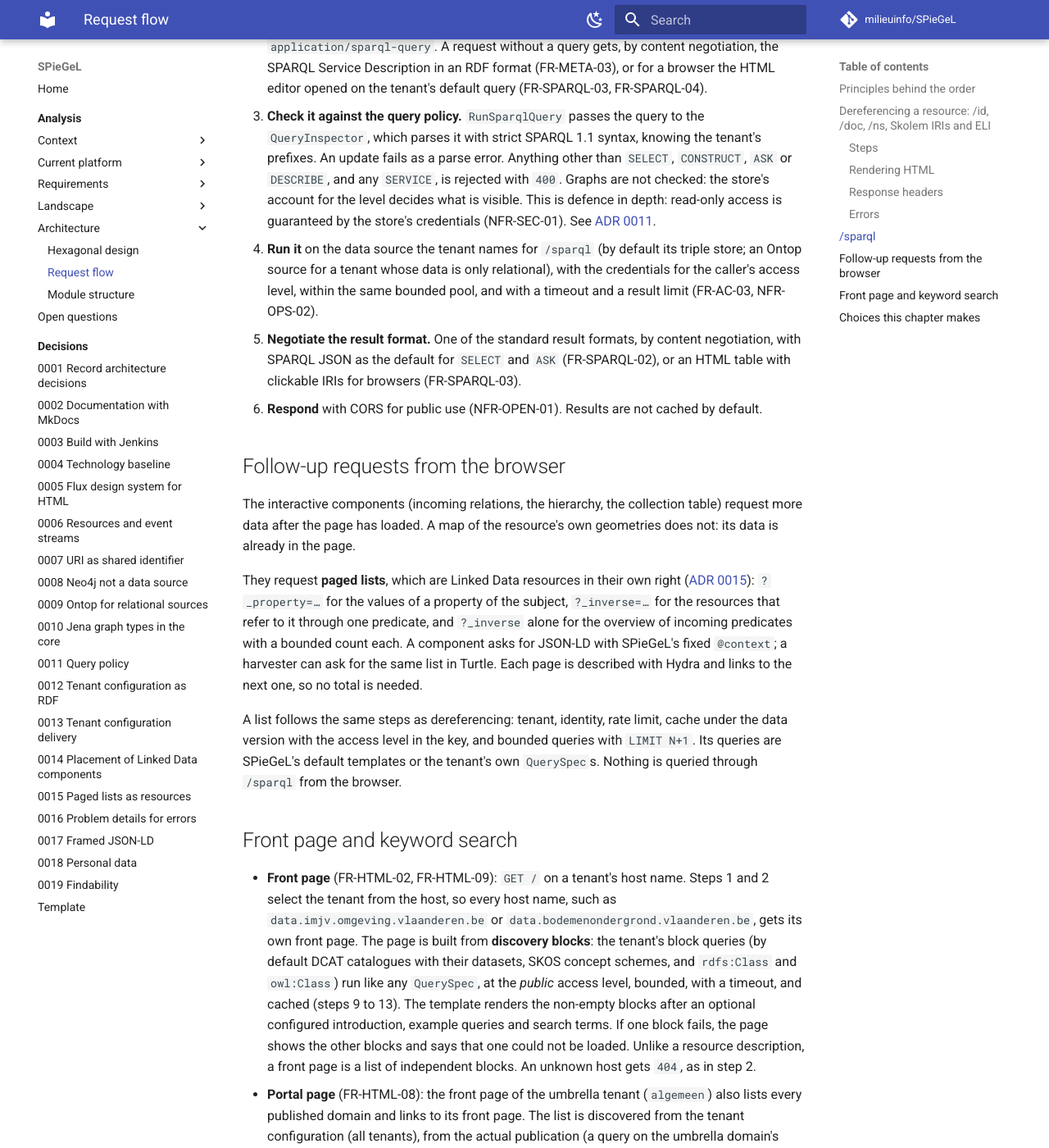
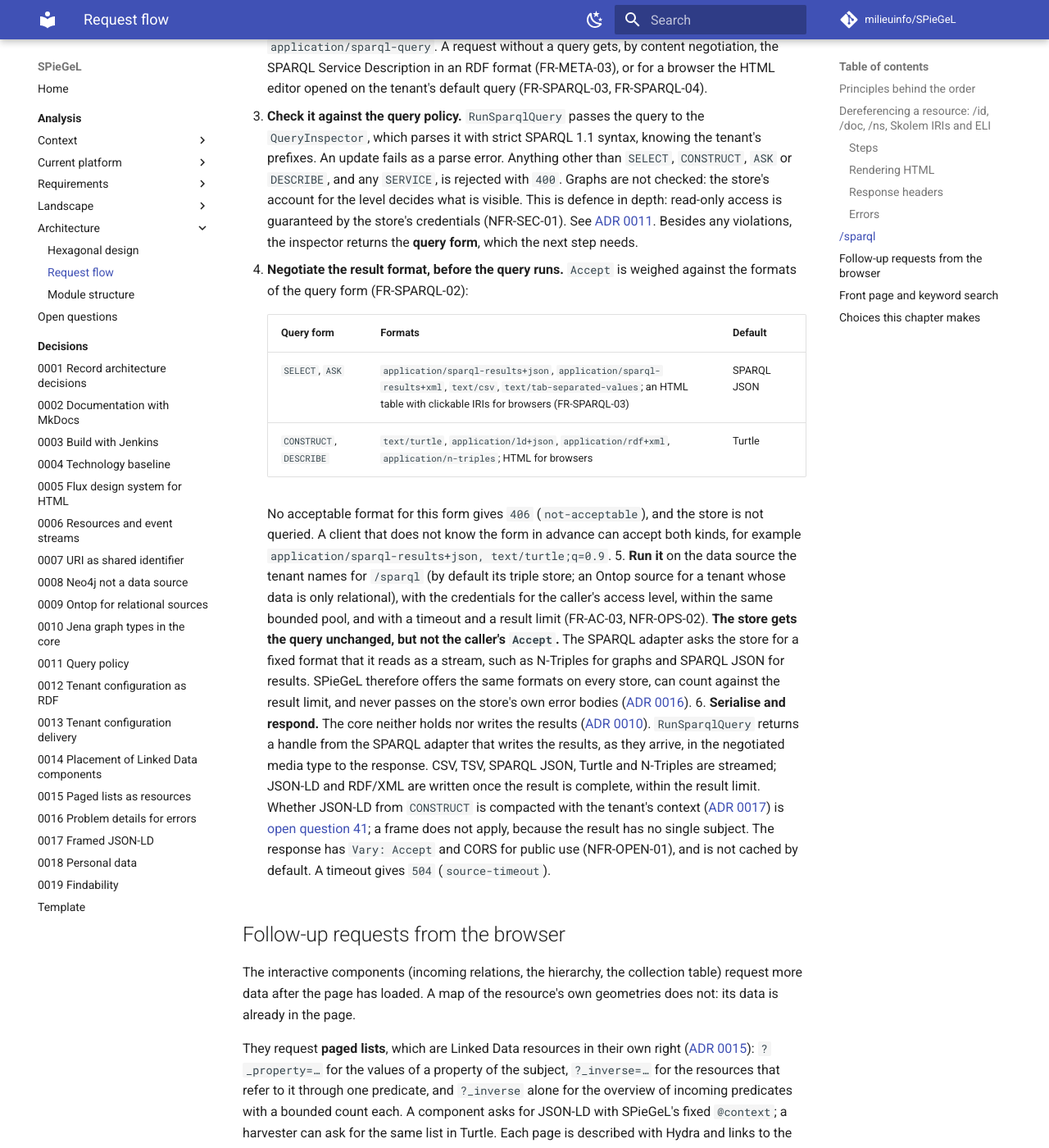
Before and after one commit to milieuinfo/SPieGeL, an MkDocs documentation site: the page built from docs/analysis/05-architecture/request-flow.md, in a window 1280 px wide and 1400 px high, scrolled down 6382 px. Shown: the whole window at 82% size. Built offline with MkDocs 1.6.1 and Material for MkDocs 9.7.7, drawn with Linux system fonts in a browser that asks for light colours; comment, search, counter and statistics services are not loaded.

Commit message:
Detail the /sparql flow and remove the Flux working document
Request flow
- /sparql: the query policy check also returns the query form; the
  result format is negotiated against that form before the query runs
  (406 without querying the store)
- The store gets the query unchanged but not the caller's Accept: the
  SPARQL adapter asks for a fixed format and SPieGeL serialises the
  results, so every store offers the same formats, the result limit
  can be counted and store error bodies never pass through
- Results are written by a handle from the SPARQL adapter, because the
  core holds no result types (ADR 0010); JSON-LD and RDF/XML are
  written once the result is complete

Open questions
- New 41: is JSON-LD from CONSTRUCT compacted with the tenant's
  context?

Feedback
- Remove the Flux team's working document (version 0.1, for
  discussion) from the published documentation

Co-Authored-By: Claude Opus 5.5 <noreply@anthropic.com>

```diff
--- a/docs/analysis/05-architecture/request-flow.md
+++ b/docs/analysis/05-architecture/request-flow.md
@@ -121,10 +121,17 @@ Every error is an HTML page for a browser and `application/problem+json` for any
 
 1. Steps 1 to 3a as above: receive, resolve the tenant, identify the caller, and check the rate limit, which is stricter for `/sparql` (NFR-OPS-08).
 2. **Read the query** from `query` (GET, or a `POST` form) or from a `POST` body of type `application/sparql-query`. A request without a query gets, by content negotiation, the SPARQL Service Description in an RDF format (FR-META-03), or for a browser the HTML editor opened on the tenant's default query (FR-SPARQL-03, FR-SPARQL-04).
-3. **Check it against the query policy.** `RunSparqlQuery` passes the query to the `QueryInspector`, which parses it with strict SPARQL 1.1 syntax, knowing the tenant's prefixes. An update fails as a parse error. Anything other than `SELECT`, `CONSTRUCT`, `ASK` or `DESCRIBE`, and any `SERVICE`, is rejected with `400`. Graphs are not checked: the store's account for the level decides what is visible. This is defence in depth: read-only access is guaranteed by the store's credentials (NFR-SEC-01). See [ADR 0011](../../adr/0011-query-policy.md).
-4. **Run it** on the data source the tenant names for `/sparql` (by default its triple store; an Ontop source for a tenant whose data is only relational), with the credentials for the caller's access level, within the same bounded pool, and with a timeout and a result limit (FR-AC-03, NFR-OPS-02).
-5. **Negotiate the result format.** One of the standard result formats, by content negotiation, with SPARQL JSON as the default for `SELECT` and `ASK` (FR-SPARQL-02), or an HTML table with clickable IRIs for browsers (FR-SPARQL-03).
-6. **Respond** with CORS for public use (NFR-OPEN-01). Results are not cached by default.
+3. **Check it against the query policy.** `RunSparqlQuery` passes the query to the `QueryInspector`, which parses it with strict SPARQL 1.1 syntax, knowing the tenant's prefixes. An update fails as a parse error. Anything other than `SELECT`, `CONSTRUCT`, `ASK` or `DESCRIBE`, and any `SERVICE`, is rejected with `400`. Graphs are not checked: the store's account for the level decides what is visible. This is defence in depth: read-only access is guaranteed by the store's credentials (NFR-SEC-01). See [ADR 0011](../../adr/0011-query-policy.md). Besides any violations, the inspector returns the **query form**, which the next step needs.
+4. **Negotiate the result format, before the query runs.** `Accept` is weighed against the formats of the query form (FR-SPARQL-02):
+
+    | Query form | Formats | Default |
+    |---|---|---|
+    | `SELECT`, `ASK` | `application/sparql-results+json`, `application/sparql-results+xml`, `text/csv`, `text/tab-separated-values`; an HTML table with clickable IRIs for browsers (FR-SPARQL-03) | SPARQL JSON |
+    | `CONSTRUCT`, `DESCRIBE` | `text/turtle`, `application/ld+json`, `application/rdf+xml`, `application/n-triples`; HTML for browsers | Turtle |
+
+    No acceptable format for this form gives `406` (`not-acceptable`), and the store is not queried. A client that does not know the form in advance can accept both kinds, for example `application/sparql-results+json, text/turtle;q=0.9`.
+5. **Run it** on the data source the tenant names for `/sparql` (by default its triple store; an Ontop source for a tenant whose data is only relational), with the credentials for the caller's access level, within the same bounded pool, and with a timeout and a result limit (FR-AC-03, NFR-OPS-02). **The store gets the query unchanged, but not the caller's `Accept`.** The SPARQL adapter asks the store for a fixed format that it reads as a stream, such as N-Triples for graphs and SPARQL JSON for results. SPieGeL therefore offers the same formats on every store, can count against the result limit, and never passes on the store's own error bodies ([ADR 0016](../../adr/0016-problem-details-for-errors.md)).
+6. **Serialise and respond.** The core neither holds nor writes the results ([ADR 0010](../../adr/0010-jena-graph-types-in-the-core.md)). `RunSparqlQuery` returns a handle from the SPARQL adapter that writes the results, as they arrive, in the negotiated media type to the response. CSV, TSV, SPARQL JSON, Turtle and N-Triples are streamed; JSON-LD and RDF/XML are written once the result is complete, within the result limit. Whether JSON-LD from `CONSTRUCT` is compacted with the tenant's context ([ADR 0017](../../adr/0017-framed-json-ld-with-a-frozen-context.md)) is [open question 41](../06-open-questions.md#architecture-and-operations); a frame does not apply, because the result has no single subject. The response has `Vary: Accept` and CORS for public use (NFR-OPEN-01), and is not cached by default. A timeout gives `504` (`source-timeout`).
 
 ## Follow-up requests from the browser
 
```
Also changed, not shown: docs/analysis/06-open-questions.md (+1 -0 lines), 1 other file.
